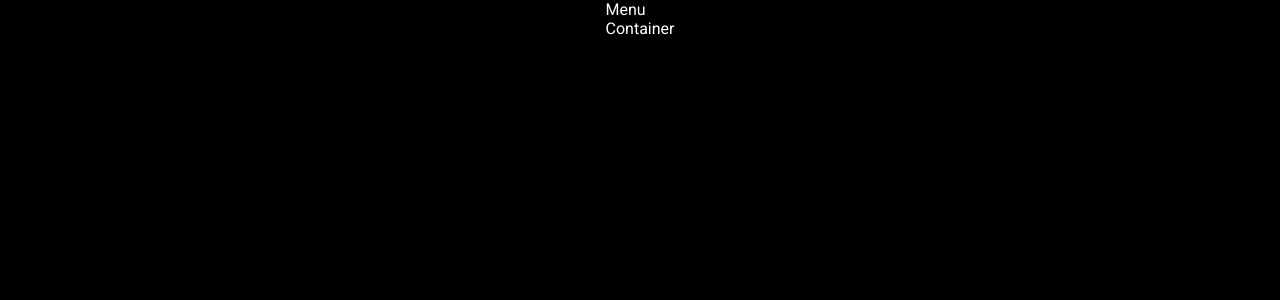
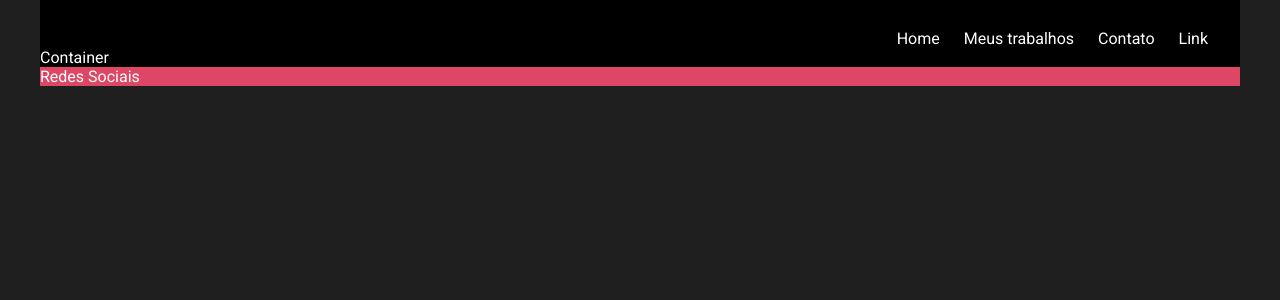
Before and after one commit to nadiduno/portfolioComunidadeToti, a React (Vite) app: page / in a window 1280 px wide. Shown: the top 300 px of the page. Built offline with nearby package versions, Linux system fonts and the light colour scheme.

Commit message:
homepage - menu

```diff
--- /dev/null
+++ b/src/components/Menu.module.css
@@ -0,0 +1,10 @@
+.menu {
+    width: 100%;
+    height: 3rem;
+
+    display: flex;
+    align-items: flex-end;
+    justify-content: end;
+    padding-right: 2rem;
+    gap: 1.5rem;
+}
--- /dev/null
+++ b/src/components/Menu.tsx
@@ -0,0 +1,12 @@
+import styles from './Menu.module.css'
+
+export function Menu () {
+    return(
+        <main className={styles.menu}>
+            <span>Home</span>
+            <span>Meus trabalhos</span>
+            <span>Contato</span>
+            <span>Link</span>
+        </main>
+    )
+}
--- a/src/global.css
+++ b/src/global.css
@@ -1,21 +1,26 @@
 :root{
     --color1: #fff;
     --color2: #000;
-    --color3: #1f1f1f;
+    --color3: #DD4765;
+    --colorbackground: #1f1f1f;
+
     display: flex;
     justify-content: center;
 }
+
 :focus{
     outline: transparent;
     box-shadow: 0 0 0 2px var(--color3);
 }
+
 *{
     margin:0;
     padding:0;
     box-sizing:border-box;
 }
+
 body{
-    background: var(--color2);
+    background: var(--colorbackground);
     color:var(--color1);
     -webkit-font-smoothing: antialiased;
     font-synthesis: none;
@@ -23,13 +28,15 @@
     max-width: 100%;
     overflow-x: hidden;
 }
+
 body,input,textarea,button{
     font-family:'Roboto', sansserif;
     font-weight: 400;
     font-size: 1rem;
 }
+
 @media  only screen and ((min-width: 768px)) {
     body{
-      max-width: 1200px;
+      width: 1200px;
     }
 }
--- a/src/pages/HomePage.module.css
+++ b/src/pages/HomePage.module.css
@@ -4,11 +4,8 @@ body {
 
 .menu,
 .container {
-    width: 100%;
+    background-color: var(--color2);
 }
-
-@media ((min-width: 768px)) {
-    .container {
-        grid-template-columns: 25rem 1fr;
-    }
+.footersocial{
+    background-color: var(--color3);
 }
--- a/src/pages/HomePage.tsx
+++ b/src/pages/HomePage.tsx
@@ -1,13 +1,18 @@
+import { Menu } from '../components/Menu'
 import styles from './HomePage.module.css'
 
 export function HomePage () {
   return (
         <>
             <main className={styles.menu}>
-                <p>Menu</p>            </main>
+                <Menu />
+            </main>
             <div className={styles.container}>
                 <p>Container</p>
             </div>
+            <footer className={styles.footersocial}>
+                <>Redes Sociais</>
+            </footer>
         </>
   )
 }
```
Lines whose indentation alone changed are shown as unchanged.
